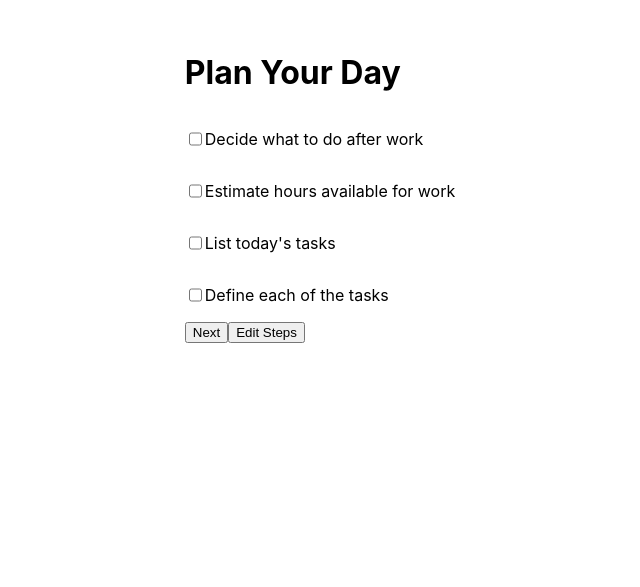
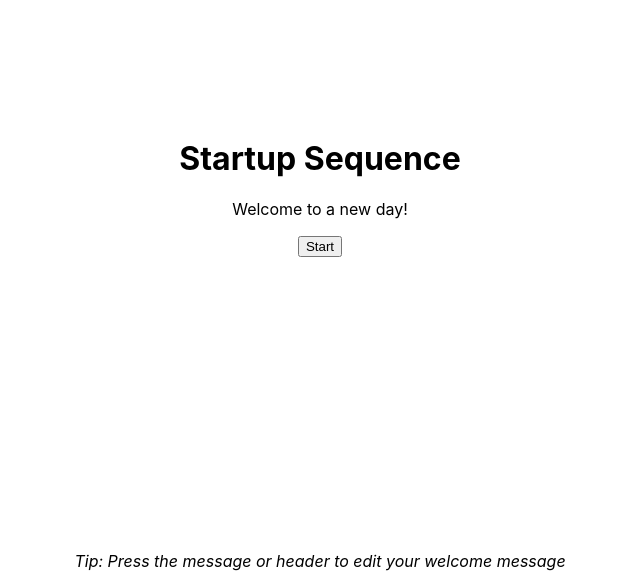
Before and after one commit to douglasdriving/start_sequence, a React (Create React App) app: page / in a window 1280 px wide. Shown: the part 213-800 px from the top of the page, without its empty margins (320-960 px from the left). Built offline with nearby package versions, Linux system fonts and the light colour scheme.

Commit message:
Update sequencer.tsx

```diff
--- a/src/components/sequencer.tsx
+++ b/src/components/sequencer.tsx
@@ -16,7 +16,7 @@ const Sequencer: React.FC = () => {
     }
   };
 
-  const steps = [DayPlan, WelcomeMessage, Mantra, ReflectionForm, EndMessage];
+  const steps = [WelcomeMessage, Mantra, DayPlan, ReflectionForm, EndMessage];
 
   const sequenceComponents = React.useMemo(
     () => steps.map((StepComponent) => (
```
